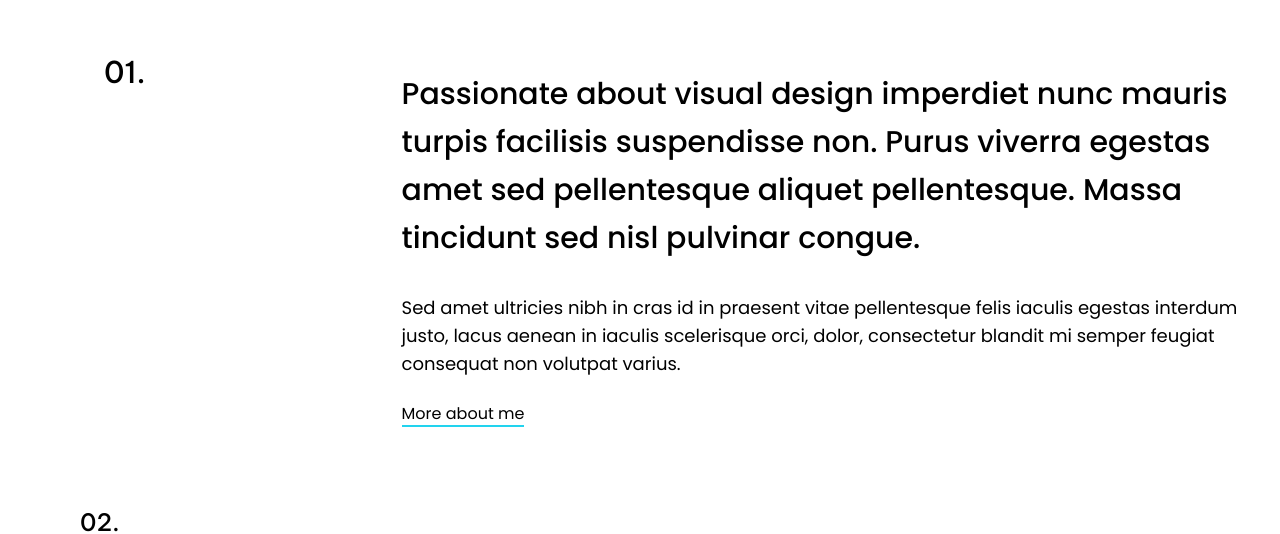
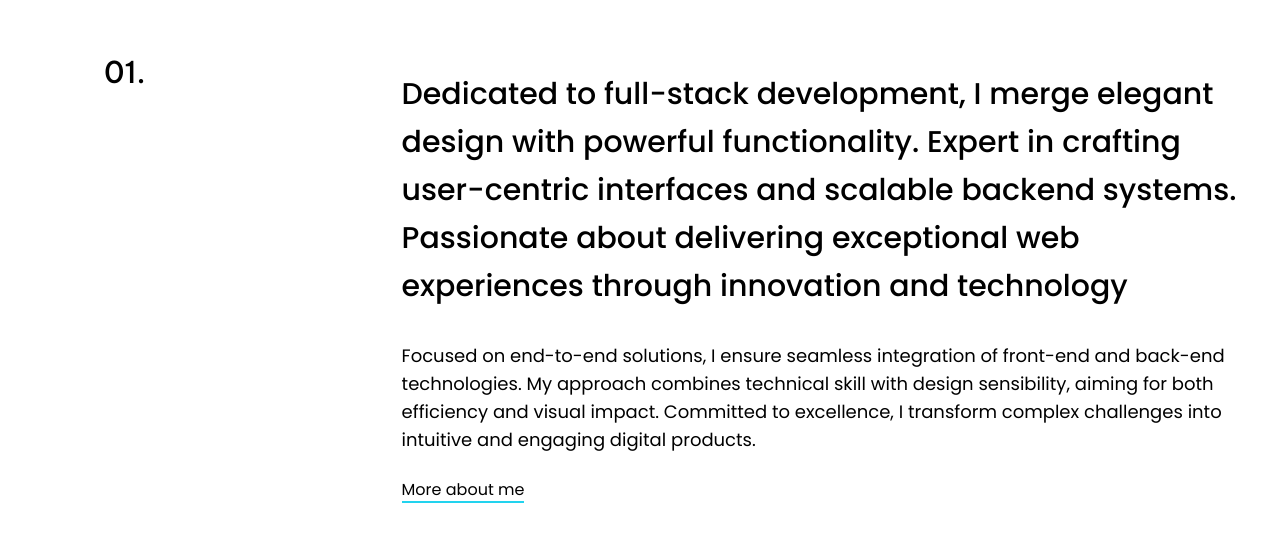
Before and after one commit to husush23/React-port, a React (Vite) app: page / in a window 1280 px wide. Shown: the part 804-1338 px from the top of the page. Built offline with nearby package versions, Linux system fonts and the light colour scheme; no server answers; a web font is replaced by a local one.

Commit message:
info content updated

```diff
--- a/src/components/Info.jsx
+++ b/src/components/Info.jsx
@@ -13,15 +13,17 @@ function Info() {
       </div>
       <div className="w-[25% mb-20 pt-4">
         <h2 className="md:-9 pb-8 text-lg font-medium md:text-3xl md:leading-[3rem]">
-          Passionate about visual design imperdiet nunc mauris turpis facilisis
-          suspendisse non. Purus viverra egestas amet sed pellentesque aliquet
-          pellentesque. Massa tincidunt sed nisl pulvinar congue.
+          Dedicated to full-stack development, I merge elegant design with
+          powerful functionality. Expert in crafting user-centric interfaces and
+          scalable backend systems. Passionate about delivering exceptional web
+          experiences through innovation and technology
         </h2>
         <p className="pb-6 text-lg">
-          Sed amet ultricies nibh in cras id in praesent vitae pellentesque
-          felis iaculis egestas interdum justo, lacus aenean in iaculis
-          scelerisque orci, dolor, consectetur blandit mi semper feugiat
-          consequat non volutpat varius.
+          Focused on end-to-end solutions, I ensure seamless integration of
+          front-end and back-end technologies. My approach combines technical
+          skill with design sensibility, aiming for both efficiency and visual
+          impact. Committed to excellence, I transform complex challenges into
+          intuitive and engaging digital products.
         </p>
         <Link className="border-b-2 border-cyan-400 pt-6 hover:border-black">
           More about me
```
